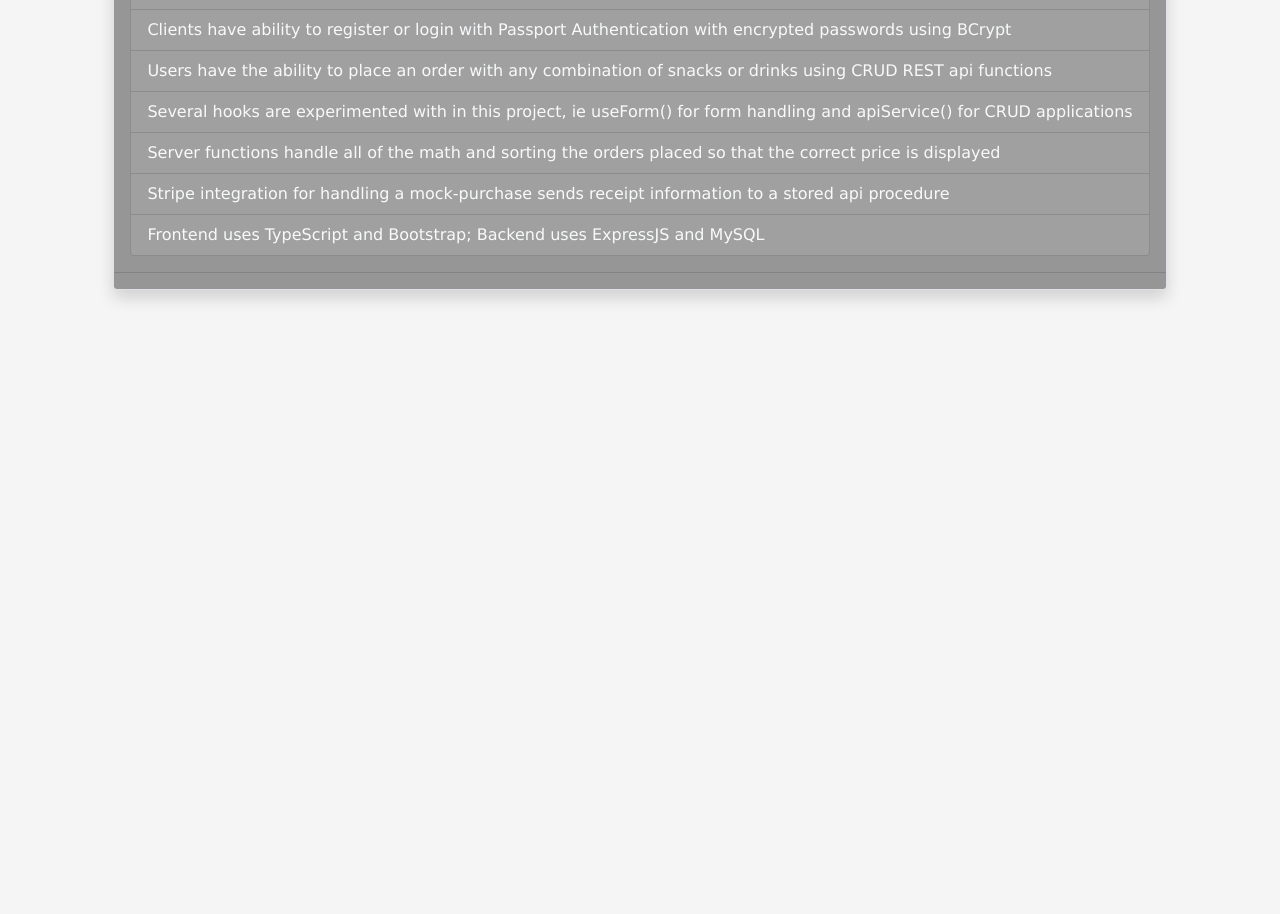
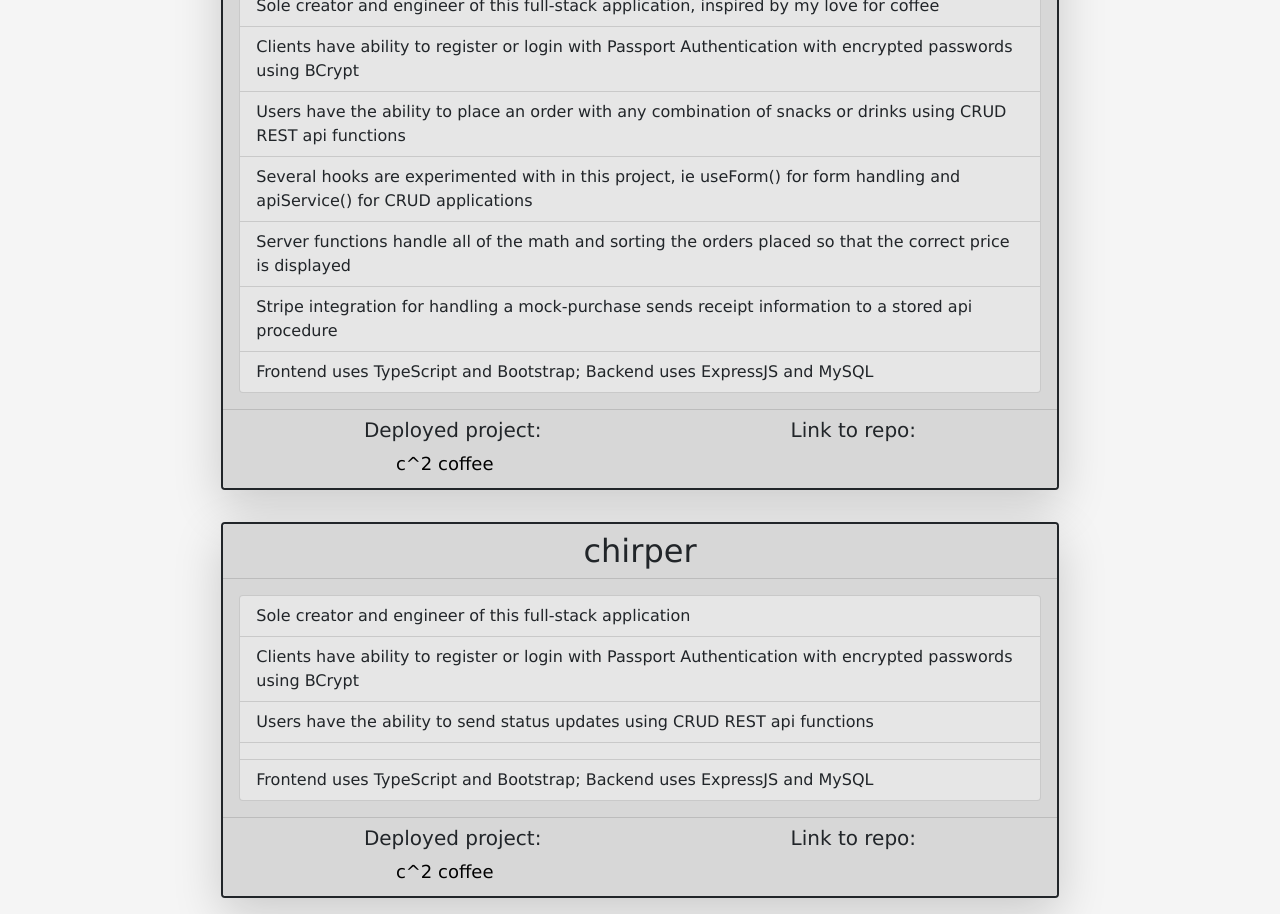
Before and after one commit to Slap-a-tha-Bass/portfolio, a React (Create React App) app: page /projects in a window 1280 px wide. Shown: the part 340-1254 px from the top of the page. Before the commit the page ends 800 px from the top, so only its background shows below. Built offline with nearby package versions, Linux system fonts and the light colour scheme; the HTML template or start-up script is replaced by a standard one.

Commit message:
more styling, added another card for chirper

```diff
--- a/src/App.css
+++ b/src/App.css
@@ -22,8 +22,7 @@
 }
 .NavButton:hover {
   cursor: pointer;
-  animation-name: nav;
-  animation-duration: 1s;
+  animation: nav 2s;
   text-decoration: none;
   color: black
 }
@@ -36,7 +35,7 @@
 .LogoButton {
   color: rgb(122, 169, 230);
   font-family: monospace;
-  background-color: rgb(245,245,245);
+  background-color: rgb(230,230,230);
   border-radius: 0.5rem;
   min-height: 30px;
   min-width: 65px;
@@ -48,7 +47,7 @@
 .LogoButton:hover {
   cursor: pointer;
   color: rgb(122, 169, 230);
-  animation: logo-flip 2s;
+  animation: logo-flip 0.5s;
 }
 @keyframes logo-flip {
   0% {
@@ -161,8 +160,8 @@
   color: rgb(122, 169, 230);
 }
 .card-header-warning {
-  background-color: rgb(160,160,160)!important;
+  background-color: rgb(230,230,230)!important;
 }
 .card-header-info {
-  background-color: rgb(150,150,150)!important;
+  background-color: rgb(215,215,215)!important;
 }
--- a/src/views/Projects.jsx
+++ b/src/views/Projects.jsx
@@ -5,23 +5,60 @@ const Projects = () => {
     return (
         <>
                 <h1 className="Projects text-center display-4">Projects</h1>
-                <div className="d-flex justify-content-center">
-                    <div className="card border rounded shadow">
-                        <div className="card-header card-header-info text-light text-center  h2">c^2 coffee</div>
+                {/* c^2 coffee project */}
+                <div className="d-flex justify-content-center px-4">
+                    <div className="card border rounded shadow-lg border-2 border-dark my-3 col-md-8">
+                        <div className="card-header card-header-info text-center h2">c^2 coffee</div>
                         <div className="card-body card-header-info">
                             <div className="card-text">
                                 <ul className="list-group">
-                                    <li className="list-group-item card-header-warning text-light">Sole creator and engineer of this full-stack application, inspired by my love for coffee</li>
-                                    <li className="list-group-item card-header-warning text-light">Clients have ability to register or login with Passport Authentication with encrypted passwords using BCrypt</li>
-                                    <li className="list-group-item card-header-warning text-light">Users have the ability to place an order with any combination of snacks or drinks using CRUD REST api functions</li>
-                                    <li className="list-group-item card-header-warning text-light">Several hooks are experimented with in this project, ie useForm() for form handling and apiService() for CRUD applications</li>
-                                    <li className="list-group-item card-header-warning text-light">Server functions handle all of the math and sorting the orders placed so that the correct price is displayed</li>
-                                    <li className="list-group-item card-header-warning text-light">Stripe integration for handling a mock-purchase sends receipt information to a stored api procedure</li>
-                                    <li className="list-group-item card-header-warning text-light">Frontend uses TypeScript and Bootstrap; Backend uses ExpressJS and MySQL </li>
+                                    <li className="list-group-item card-header-warning">Sole creator and engineer of this full-stack application, inspired by my love for coffee</li>
+                                    <li className="list-group-item card-header-warning">Clients have ability to register or login with Passport Authentication with encrypted passwords using BCrypt</li>
+                                    <li className="list-group-item card-header-warning">Users have the ability to place an order with any combination of snacks or drinks using CRUD REST api functions</li>
+                                    <li className="list-group-item card-header-warning">Several hooks are experimented with in this project, ie useForm() for form handling and apiService() for CRUD applications</li>
+                                    <li className="list-group-item card-header-warning">Server functions handle all of the math and sorting the orders placed so that the correct price is displayed</li>
+                                    <li className="list-group-item card-header-warning">Stripe integration for handling a mock-purchase sends receipt information to a stored api procedure</li>
+                                    <li className="list-group-item card-header-warning">Frontend uses TypeScript and Bootstrap; Backend uses ExpressJS and MySQL </li>
                                 </ul>
                             </div>
                         </div>
-                        <div className="card-footer card-header-info"></div>
+                        <div className="card-footer card-header-info d-flex justify-content-around">
+                            <div>
+                                <p className="h5">Deployed project:</p>
+                                <a className="link" href="https://cc-coffee.herokuapp.com" target="_blank" rel="noopener noreferrer">c^2 coffee</a>
+                            </div>
+                            <div>
+                                <p className="h5">Link to repo:</p>
+                                <a className="link" href="https://www.github.com/Slap-a-tha-Bass/final_project_cc_coffee_app" target="_blank" rel="noopener noreferrer"><i className="bi bi-github btn-lg"></i></a>
+                            </div>
+                        </div>
+                    </div>
+                </div>
+                {/* chirper project */}
+                <div className="d-flex justify-content-center px-4">
+                    <div className="card border rounded shadow-lg border-2 border-dark my-3 col-md-8">
+                        <div className="card-header card-header-info text-center h2">chirper</div>
+                        <div className="card-body card-header-info">
+                            <div className="card-text">
+                                <ul className="list-group">
+                                    <li className="list-group-item card-header-warning">Sole creator and engineer of this full-stack application</li>
+                                    <li className="list-group-item card-header-warning">Clients have ability to register or login with Passport Authentication with encrypted passwords using BCrypt</li>
+                                    <li className="list-group-item card-header-warning">Users have the ability to send status updates using CRUD REST api functions</li>
+                                    <li className="list-group-item card-header-warning"></li>
+                                    <li className="list-group-item card-header-warning">Frontend uses TypeScript and Bootstrap; Backend uses ExpressJS and MySQL </li>
+                                </ul>
+                            </div>
+                        </div>
+                        <div className="card-footer card-header-info d-flex justify-content-around">
+                            <div>
+                                <p className="h5">Deployed project:</p>
+                                <a className="link" href="https://cc-coffee.herokuapp.com" target="_blank" rel="noopener noreferrer">c^2 coffee</a>
+                            </div>
+                            <div>
+                                <p className="h5">Link to repo:</p>
+                                <a className="link" href="https://www.github.com/Slap-a-tha-Bass/final_project_cc_coffee_app" target="_blank" rel="noopener noreferrer"><i className="bi bi-github btn-lg"></i></a>
+                            </div>
+                        </div>
                     </div>
                 </div>
                 {/* <div className="col-md-12 bgcolor">
```
